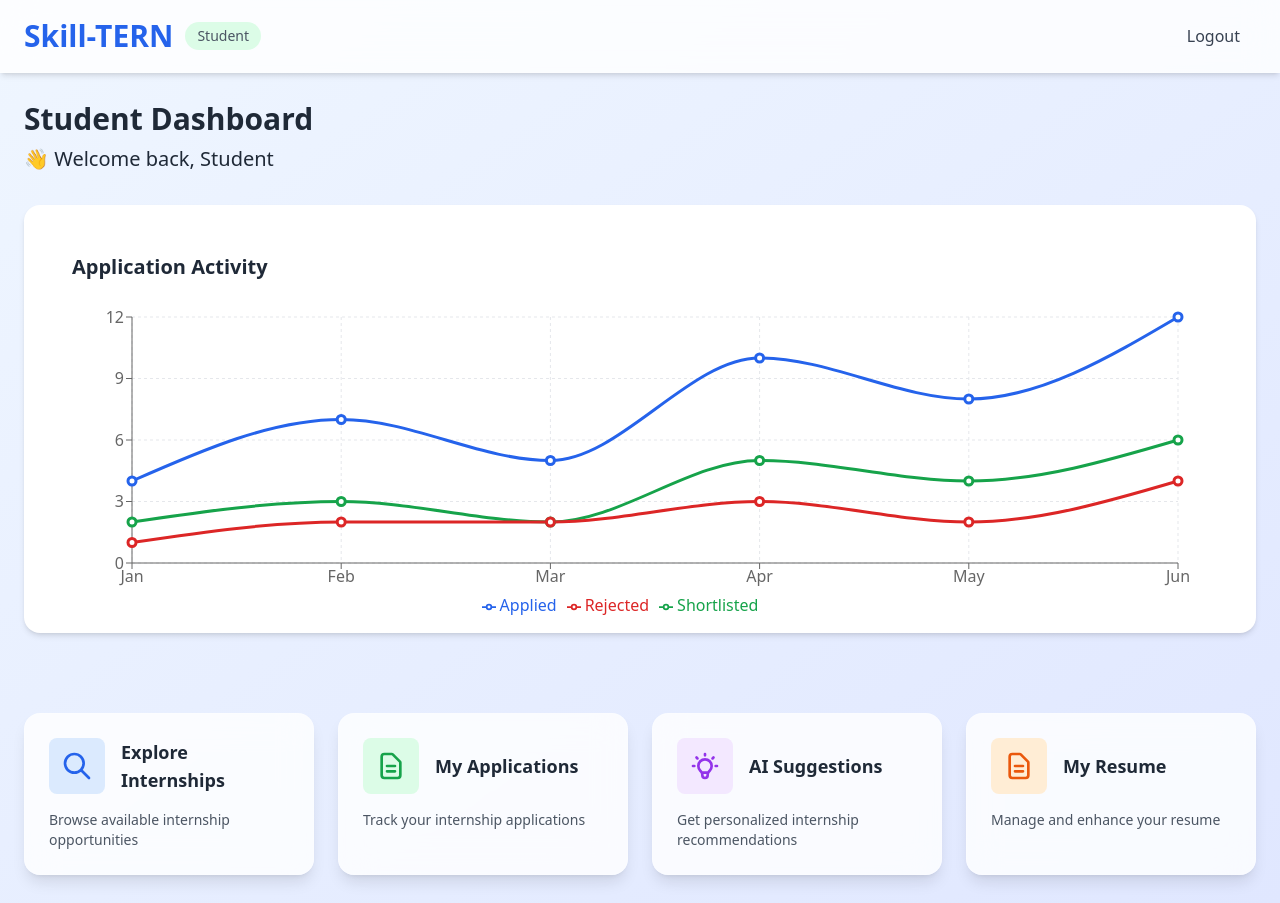
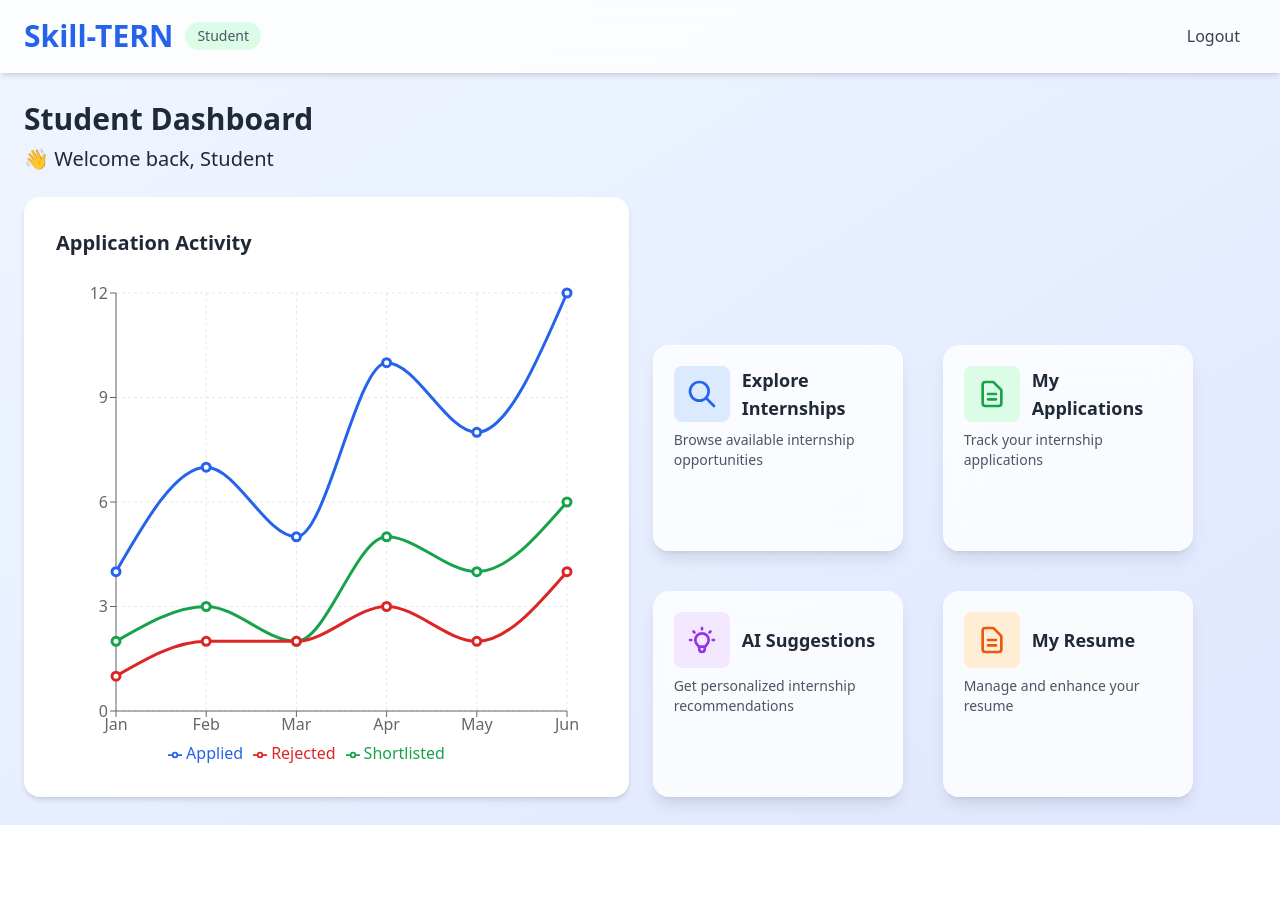
Before and after one commit to aarv-7/Skill-TERN, a React (Vite) app: page /student in a window 1280 px wide. After the commit the page ends 825 px from the top, so only its background shows below. Built offline with nearby package versions, Linux system fonts and the light colour scheme.

Commit message:
Minor UI Changes to Student Dashboard

```diff
--- a/package.json
+++ b/package.json
@@ -5,13 +5,11 @@
   "dependencies": {
     "react": "^18.2.0",
     "react-dom": "^18.2.0",
-    "react-router-dom": "^7.11.0",
-    "recharts": "^3.6.0"
+    "react-router-dom": "^6.30.2"
   },
   "devDependencies": {
     "@types/react": "^18.2.0",
     "@types/react-dom": "^18.2.0",
-    "@types/react-router-dom": "^5.3.3",
     "@vitejs/plugin-react": "^4.0.0",
     "autoprefixer": "^10.4.14",
     "postcss": "^8.4.24",
--- a/src/App.tsx
+++ b/src/App.tsx
@@ -11,7 +11,7 @@ function App() {
       <Route path="/login" element={<Login />} />
       <Route
         path="/recruiter"
-        element={<RecruitersDashboard/>}
+        element={<RecruitersDashboard />}
       />
       <Route
         path="/student"
--- a/src/components/Login.tsx
+++ b/src/components/Login.tsx
@@ -1,11 +1,7 @@
 import { useState, FormEvent } from 'react';
 import { useNavigate } from 'react-router-dom';
 
-export type UserRole = 'student' | 'recruiter';
-
-interface LoginProps {
-  onLogin: (role: UserRole) => void;
-}
+type UserRole = 'student' | 'recruiter';
 
 const Login = () => {
   const navigate = useNavigate();
@@ -20,7 +16,7 @@ const Login = () => {
   };
 
   const performLogin = () => {
-    //Basic validation - for demo purposes, any email and password works
+    // Basic validation - for demo purposes, any email and password works
     const emailValue = email.trim();
     const passwordValue = password.trim();
 
@@ -29,36 +25,19 @@ const Login = () => {
       return;
     }
 
-    // Demo Credentials
-    const DEMO = {
-    student: {
-      email: 'student@skilltern.com',
-      password: 'student123',
-      route: '/student',
-    },
-    recruiter: {
-      email: 'recruiter@skilltern.com',
-      password: 'recruiter123',
-      route: '/recruiter',
-    },
+    // Handle login logic here
+    console.log('=== LOGIN ATTEMPT ===');
+    console.log('Role:', role);
+    console.log('Email:', emailValue);
+    console.log('Password:', passwordValue);
+
+    // Navigate based on role
+    if (role === 'student') {
+      navigate('/student');
+    } else if (role === 'recruiter') {
+      navigate('/recruiter');
+    }
   };
-
-  const activeDemo = DEMO[role];
-
-  if (
-    emailValue === activeDemo.email &&
-    passwordValue === activeDemo.password
-  ) {
-    console.log('✅ Demo login success:', role);
-    navigate(activeDemo.route);
-  } else {
-    alert(
-      `Invalid demo credentials.\n\n` +
-      `Student → student@skilltern.com / student123\n` +
-      `Recruiter → recruiter@skilltern.com / recruiter123`
-    );
-  }
-};
 
   const handleSignUp = () => {
     // Handle sign up navigation
@@ -73,7 +52,7 @@ const Login = () => {
       <div
         className="absolute inset-0 bg-cover bg-center bg-no-repeat"
         style={{
-          backgroundImage: 'url(https://images.unsplash.com/photo-1497366754035-f200968a6e72?q=80&w=1738&auto=format&fit=crop&ixlib=rb-4.1.0&ixid=M3wxMjA3fDB8MHxwaG90by1wYWdlfHx8fGVufDB8fHx8fA%3D%3D)',
+          backgroundImage: 'url(https://images.unsplash.com/photo-1521737604893-d14cc237f11d?w=1920&q=80)',
         }}
       >
         <div className="absolute inset-0 backdrop-blur-md bg-black/20"></div>
@@ -83,8 +62,8 @@ const Login = () => {
       <div className="relative z-10 w-full max-w-md px-6">
         {/* Brand Header */}
         <div className="text-center mb-8">
-          <h1 className="text-5xl font-bold text-white mb-2">Skill-TERN</h1>
-          <p className="text-white text-sm">Smart AI-assisted internship portal with intelligent matching, automated screening, and real-time application tracking.</p>
+          <h1 className="text-5xl font-bold text-white mb-2">SKILLTERN</h1>
+          <p className="text-white text-sm">AI-powered internship matching & sorting platform</p>
         </div>
 
         {/* Login Form */}
@@ -94,8 +73,7 @@ const Login = () => {
         >
           <h2 className="text-2xl font-bold text-black mb-4">Login</h2>
           <p className="text-sm text-gray-600 mb-6 bg-blue-50 p-3 rounded-lg border border-blue-200">
-            💡 <strong>Demo Credentials</strong><h2>Student → student@skilltern.com / student123<br />
-                   Recruiter → recruiter@skilltern.com / recruiter123</h2>
+            💡 <strong>Demo Mode:</strong> Enter any email and password to login. Select your role above (Student/Recruiter).
           </p>
 
           {/* Role Toggle */}
@@ -122,7 +100,7 @@ const Login = () => {
                   d="M12 4.354a4 4 0 110 5.292M15 21H3v-1a6 6 0 0112 0v1zm0 0h6v-1a6 6 0 00-9-5.197M13 7a4 4 0 11-8 0 4 4 0 018 0z"
                 />
               </svg>
-              Student
+              Students
             </button>
             <button
               type="button"
@@ -146,7 +124,7 @@ const Login = () => {
                   d="M21 13.255A23.931 23.931 0 0112 15c-3.183 0-6.22-.62-9-1.745M16 6V4a2 2 0 00-2-2h-4a2 2 0 00-2 2v2m4 6h.01M5 20h14a2 2 0 002-2V8a2 2 0 00-2-2H5a2 2 0 00-2 2v10a2 2 0 002 2z"
                 />
               </svg>
-              Recruiter
+              Recruiters
             </button>
           </div>
 
@@ -164,7 +142,7 @@ const Login = () => {
               value={email}
               onChange={(e) => setEmail(e.target.value)}
               className="w-full px-4 py-3 rounded-lg border border-gray-300 focus:outline-none focus:ring-2 focus:ring-blue-500 focus:border-transparent bg-white"
-              placeholder="Enter your email"
+              placeholder="Enter your email (any email works for demo)"
             />
           </div>
 
--- a/src/components/RecruitersDashboard.tsx
+++ b/src/components/RecruitersDashboard.tsx
@@ -1,19 +1,15 @@
 import { useState } from 'react';
-//import { useNavigate } from 'react-router-dom';
-
-interface RecruitersDashboardProps {
-  onLogout: () => void;
-}
+import { useNavigate } from 'react-router-dom';
 
 type View = 'dashboard' | 'post-internship' | 'view-applications' | 'ai-shortlisting' | 'manual-screening' | 'statistics';
 
-const RecruitersDashboard = ({ onLogout }: RecruitersDashboardProps) => {
-  //const navigate = useNavigate();
+const RecruitersDashboard = () => {
+  const navigate = useNavigate();
   const [currentView, setCurrentView] = useState<View>('dashboard');
   const [applications] = useState([
-    { id: 1, name: 'Rishabh Shah', email: 'rishi@example.com', status: 'pending', score: 85 },
-    { id: 2, name: 'Rakshit Chauhan', email: 'rakshit@example.com', status: 'pending', score: 92 },
-    { id: 3, name: 'Neleema Bansal', email: 'neelema@example.com', status: 'rejected', score: 65 },
+    { id: 1, name: 'John Doe', email: 'john@example.com', status: 'pending', score: 85 },
+    { id: 2, name: 'Jane Smith', email: 'jane@example.com', status: 'pending', score: 92 },
+    { id: 3, name: 'Bob Johnson', email: 'bob@example.com', status: 'rejected', score: 65 },
   ]);
 
   return (
@@ -22,11 +18,11 @@ const RecruitersDashboard = ({ onLogout }: RecruitersDashboardProps) => {
       <header className="bg-white/80 backdrop-blur-lg shadow-md border-b border-white/20">
         <div className="max-w-7xl mx-auto px-6 py-4 flex items-center justify-between">
           <div className="flex items-center gap-3">
-            <h1 className="text-3xl font-bold text-blue-600">Skill-TERN</h1>
+            <h1 className="text-3xl font-bold text-blue-600">SKILLTERN</h1>
             <span className="text-sm text-gray-600 bg-blue-100 px-3 py-1 rounded-full">Recruiter</span>
           </div>
           <button
-            onClick={() => window.location.reload()}
+            onClick={() => navigate('/')}
             className="px-4 py-2 text-gray-700 hover:text-blue-600 transition-colors"
           >
             Logout
--- a/src/components/StudentsDashboard.tsx
+++ b/src/components/StudentsDashboard.tsx
@@ -57,16 +57,19 @@ const StudentsDashboard = () => {
         {currentView === 'dashboard' && (
           <div>
             <h2 className="text-3xl font-bold text-gray-800 mb-2">Student Dashboard</h2>
-            <h2 className="text-xl font-regular text-gray-800 mb-8">👋 Welcome back, Student</h2>
+            <h2 className="text-xl font-regular text-gray-800 mb-6">👋 Welcome back, Student</h2>
 
-            {/* GRAPH SECTION */}
-  <div className="bg-white rounded-2xl p-12 shadow-md mb-16">
+            {/* Main Container - Split Left and Right */}
+            <div className="flex gap-6 h-[calc(100vh-200px)]">
+
+              {/* LEFT HALF - GRAPH SECTION */}
+              <div className="w-1/2 bg-white rounded-2xl p-8 shadow-md flex flex-col">
                 <h3 className="text-xl font-semibold text-gray-800 mb-4">
                   Application Activity
                 </h3>
 
-    <div className="h-72">
-      <ResponsiveContainer width="100%" height={320}>
+                <div className="flex-1 min-h-0">
+                  <ResponsiveContainer width="100%" height="100%">
                     <LineChart data={applicationData} margin={{ top: 20, right: 30, left: 0, bottom: 0 }}>
                       <CartesianGrid strokeDasharray="3 3" stroke="#e5e7eb" />
                       <XAxis dataKey="month" />
@@ -115,14 +118,18 @@ const StudentsDashboard = () => {
                 </div>
               </div>
 
-
-            <div className="grid grid-cols-1 md:grid-cols-2 lg:grid-cols-4 gap-6 mt-20">
+              {/* RIGHT HALF - BUTTONS SECTION - Vertically Aligned */}
+              <div className="w-1/2 flex justify-start">
+              <div className="flex flex-col-2 gap-10 w-[540px]">
+                <div className="grid grid-cols-2 gap-10">
+                  <div className="h-12"/>
+                  <div className="h-12"/>
                 {/* Explore Internships Card */}
                 <div
                   onClick={() => setCurrentView('explore')}
-                className="bg-white/80 backdrop-blur-lg rounded-2xl p-6 shadow-lg border border-white/20 cursor-pointer hover:shadow-xl transition-all hover:scale-105"
+                  className="bg-white/80 backdrop-blur-lg rounded-2xl p-5 shadow-lg border border-white/80 cursor-pointer hover:shadow-xl transition-all hover:scale-105"
                 >
-                <div className="flex items-center gap-4 mb-4">
+                  <div className="flex items-center gap-3 mb-2">
                     <div className="bg-blue-100 p-3 rounded-lg">
                       <svg className="w-8 h-8 text-blue-600" fill="none" stroke="currentColor" viewBox="0 0 24 24">
                         <path strokeLinecap="round" strokeLinejoin="round" strokeWidth={2} d="M21 21l-6-6m2-5a7 7 0 11-14 0 7 7 0 0114 0z" />
@@ -136,9 +143,9 @@ const StudentsDashboard = () => {
                 {/* My Applications Card */}
                 <div
                   onClick={() => setCurrentView('applications')}
-                className="bg-white/80 backdrop-blur-lg rounded-2xl p-6 shadow-lg border border-white/20 cursor-pointer hover:shadow-xl transition-all hover:scale-105"
+                  className="bg-white/80 backdrop-blur-lg rounded-2xl p-5 shadow-lg border border-white/20 cursor-pointer hover:shadow-xl transition-all hover:scale-105"
                 >
-                <div className="flex items-center gap-4 mb-4">
+                  <div className="flex items-center gap-3 mb-2">
                     <div className="bg-green-100 p-3 rounded-lg">
                       <svg className="w-8 h-8 text-green-600" fill="none" stroke="currentColor" viewBox="0 0 24 24">
                         <path strokeLinecap="round" strokeLinejoin="round" strokeWidth={2} d="M9 12h6m-6 4h6m2 5H7a2 2 0 01-2-2V5a2 2 0 012-2h5.586a1 1 0 01.707.293l5.414 5.414a1 1 0 01.293.707V19a2 2 0 01-2 2z" />
@@ -152,9 +159,9 @@ const StudentsDashboard = () => {
                 {/* AI Suggestions Card */}
                 <div
                   onClick={() => setCurrentView('ai-suggestions')}
-                className="bg-white/80 backdrop-blur-lg rounded-2xl p-6 shadow-lg border border-white/20 cursor-pointer hover:shadow-xl transition-all hover:scale-105"
+                  className="bg-white/80 backdrop-blur-lg rounded-2xl p-5 shadow-lg border border-white/20 cursor-pointer hover:shadow-xl transition-all hover:scale-105"
                 >
-                <div className="flex items-center gap-4 mb-4">
+                  <div className="flex items-center gap-3 mb-2">
                     <div className="bg-purple-100 p-3 rounded-lg">
                       <svg className="w-8 h-8 text-purple-600" fill="none" stroke="currentColor" viewBox="0 0 24 24">
                         <path strokeLinecap="round" strokeLinejoin="round" strokeWidth={2} d="M9.663 17h4.673M12 3v1m6.364 1.636l-.707.707M21 12h-1M4 12H3m3.343-5.657l-.707-.707m2.828 9.9a5 5 0 117.072 0l-.548.547A3.374 3.374 0 0014 18.469V19a2 2 0 11-4 0v-.531c0-.895-.356-1.754-.988-2.386l-.548-.547z" />
@@ -168,9 +175,9 @@ const StudentsDashboard = () => {
                 {/* My Resume Card */}
                 <div
                   onClick={() => setCurrentView('resume')}
-                className="bg-white/80 backdrop-blur-lg rounded-2xl p-6 shadow-lg border border-white/20 cursor-pointer hover:shadow-xl transition-all hover:scale-105"
+                  className="bg-white/80 backdrop-blur-lg rounded-2xl p-5 shadow-lg border border-white/20 cursor-pointer hover:shadow-xl transition-all hover:scale-105"
                 >
-                <div className="flex items-center gap-4 mb-4">
+                  <div className="flex items-center gap-3 mb-2">
                     <div className="bg-orange-100 p-3 rounded-lg">
                       <svg className="w-8 h-8 text-orange-600" fill="none" stroke="currentColor" viewBox="0 0 24 24">
                         <path strokeLinecap="round" strokeLinejoin="round" strokeWidth={2} d="M9 12h6m-6 4h6m2 5H7a2 2 0 01-2-2V5a2 2 0 012-2h5.586a1 1 0 01.707.293l5.414 5.414a1 1 0 01.293.707V19a2 2 0 01-2 2z" />
@@ -180,6 +187,10 @@ const StudentsDashboard = () => {
                   </div>
                   <p className="text-gray-600 text-sm">Manage and enhance your resume</p>
                 </div>
+                </div>
+              </div>
+            </div>
+
           </div>
           </div>
         )}
```
Also changed, not shown: tailwind.config.js (line endings or trailing spaces). Lines whose indentation alone changed are shown as unchanged.
